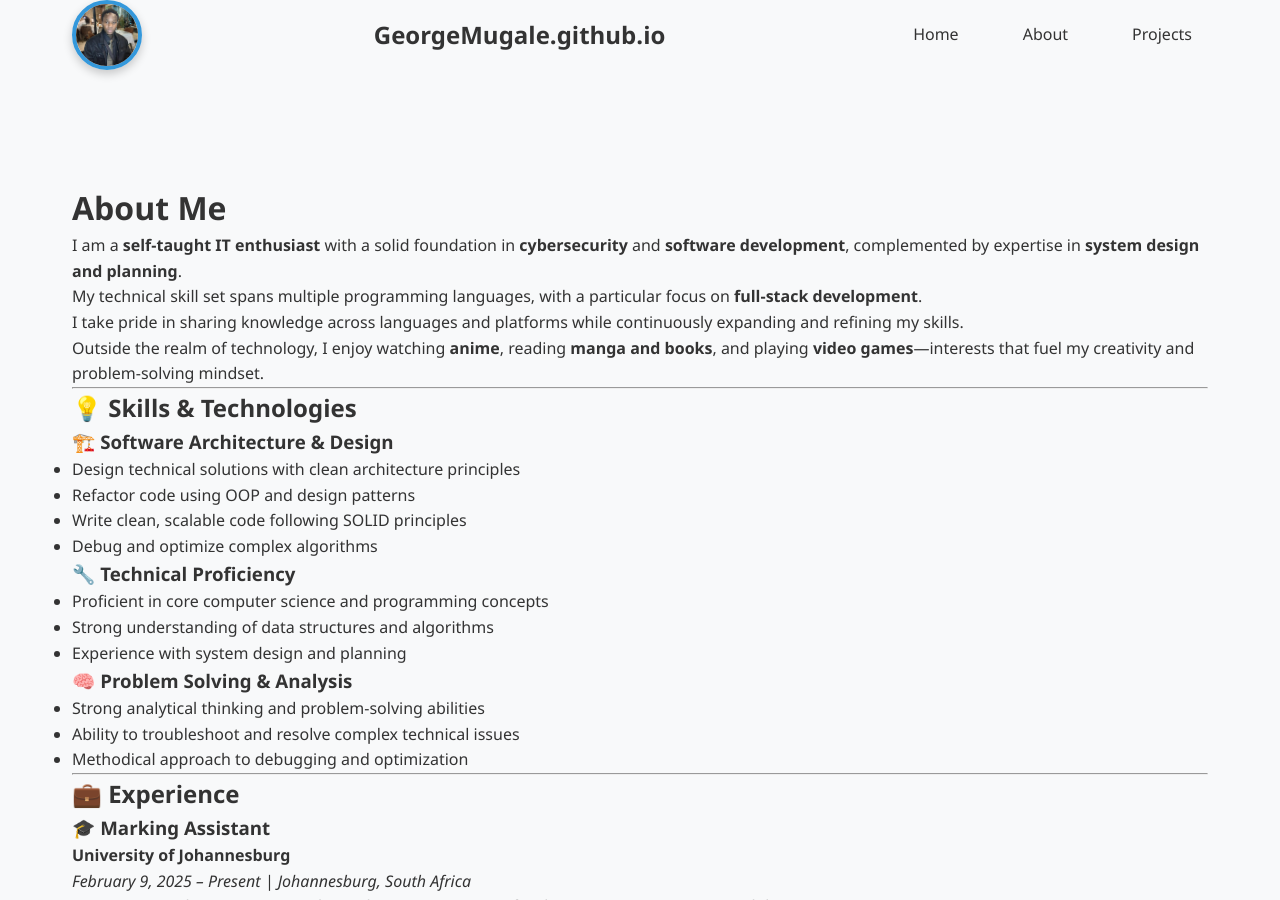
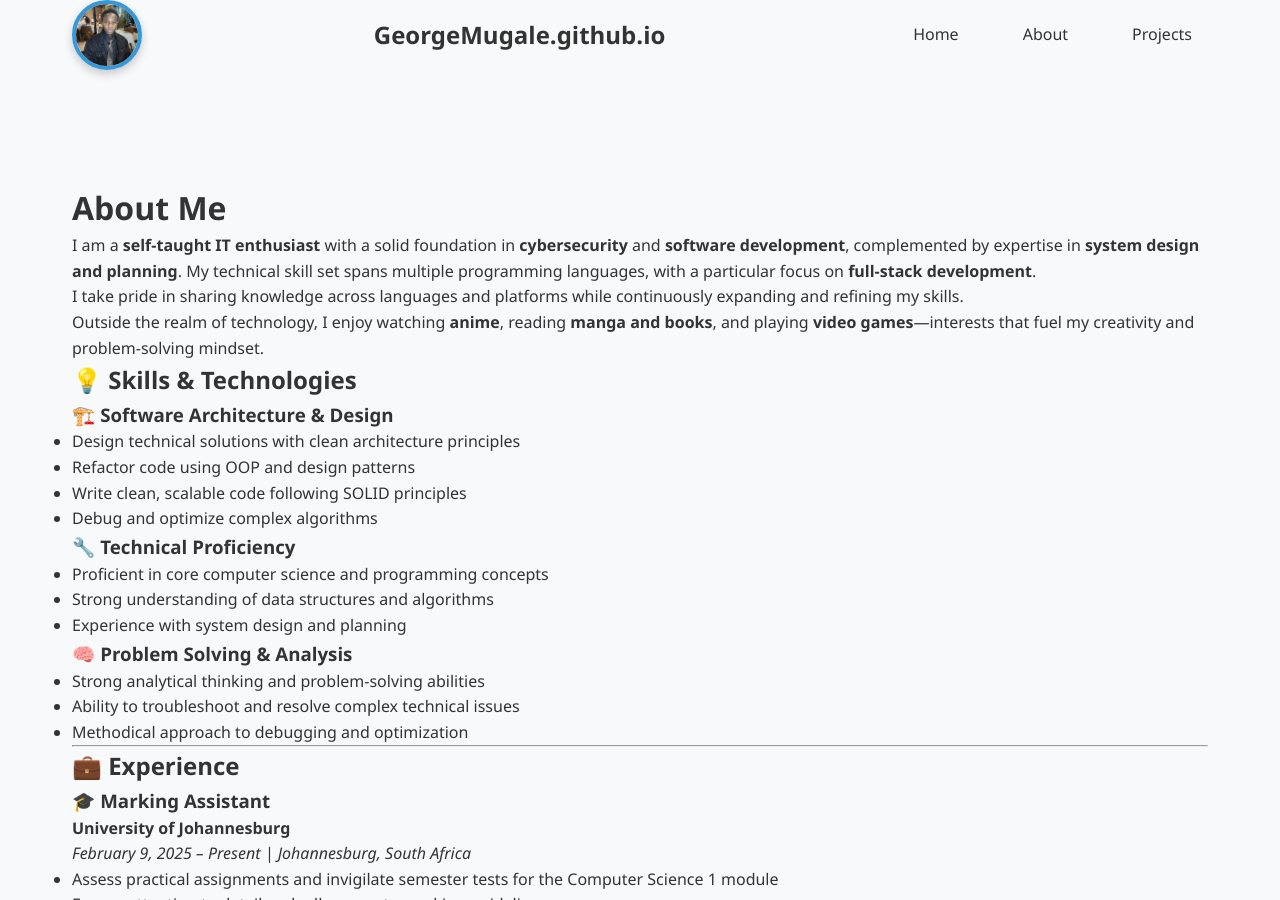
Before and after one commit to GeorgeMugale/GeorgeMugale.github.io, a Jekyll site: the page built from about.md, in a window 1280 px wide and 900 px high. Built offline with Jekyll 4.4.1, drawn with Linux system fonts in a browser that asks for light colours; part of the change alters nothing that is shown.

```diff
--- a/about.md
+++ b/about.md
@@ -1,18 +1,15 @@
 ---
 layout: default
 title: About
-class: about-page
 ---
 
 # About Me
 
-I am a **self-taught IT enthusiast** with a solid foundation in **cybersecurity** and **software development**, complemented by expertise in **system design and planning**.
-My technical skill set spans multiple programming languages, with a particular focus on **full-stack development**.
+I am a **self-taught IT enthusiast** with a solid foundation in **cybersecurity** and **software development**, complemented by expertise in **system design and planning**. My technical skill set spans multiple programming languages, with a particular focus on **full-stack development**.
 
 I take pride in sharing knowledge across languages and platforms while continuously expanding and refining my skills.
+
 Outside the realm of technology, I enjoy watching **anime**, reading **manga and books**, and playing **video games**—interests that fuel my creativity and problem-solving mindset.
-
----
 
 ## 💡 Skills & Technologies
 
```
